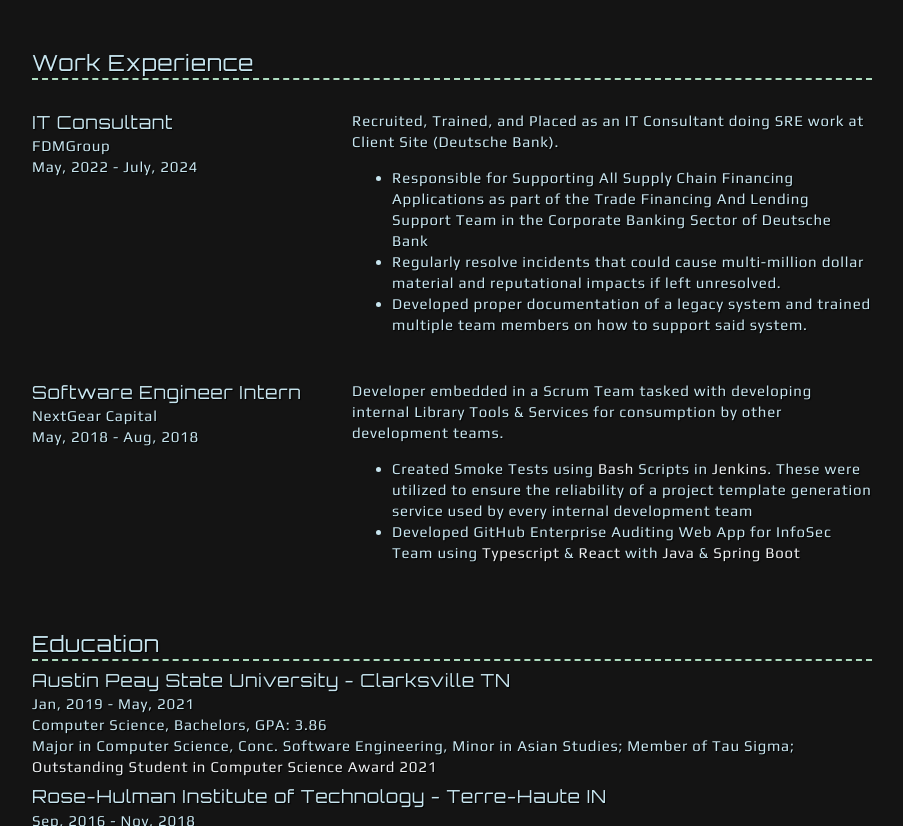
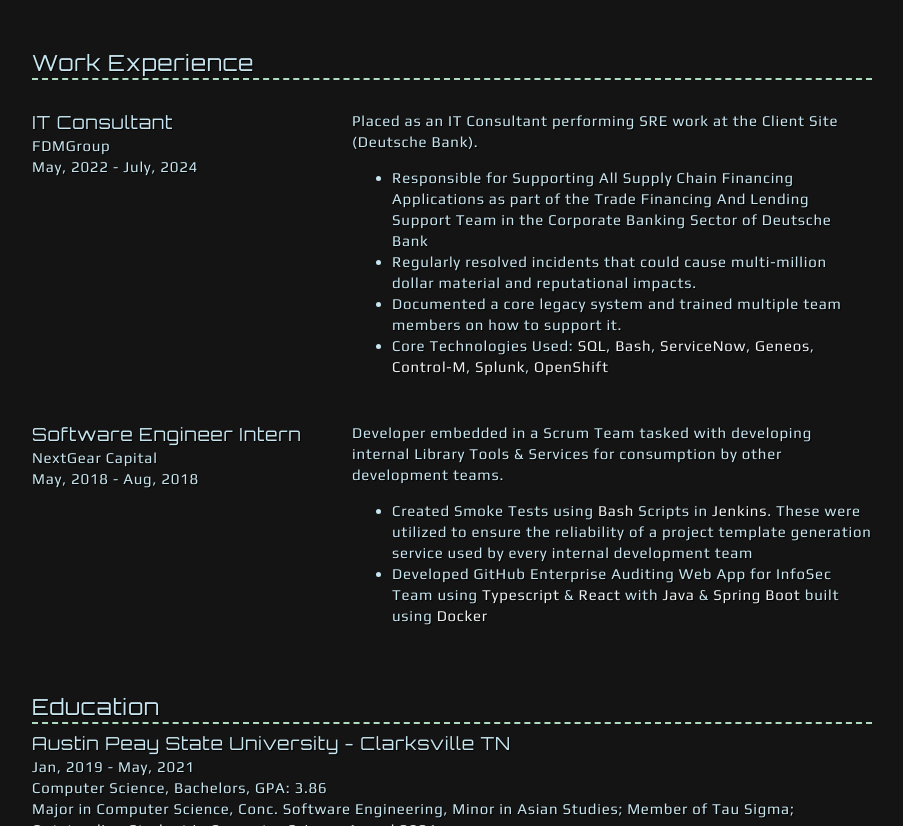
Before and after one commit to Shuruni/shuruni.github.io, a plain HTML site: page resume/index.html in a window 1280 px wide. Shown: the part 980-1806 px from the top of the page, without its empty margins (188-1091 px from the left). Drawn offline with Linux system fonts and the light colour scheme.

Commit message:
Updated Resume to Include Core Technologies Used During FDMGroup Employment

```diff
--- a/resume/index.html
+++ b/resume/index.html
@@ -59,7 +59,7 @@
               <h3>Nabi Project</h3>
               <p>A personal assistant <em>Progressive Web App (PWA)</em>. The application leverages <em>AI/ML</em> concepts in <em>Natural Language Understanding(NLU)</em> for parsing user queries, as well as TTS. Developed as a Personal Project using <em>React</em> w/ <em>MaterialUI</em> for the Frontend, <em>Node</em>, <em>Python</em>, and <em>Flask</em>, for the Backend, and <em>Jenkins</em>, <em>Bash</em>, <em>Helm</em>, <em>Kubernetes</em>, and <em>Nginx</em> for Building and Deployment (CI/CD).</p>
               <div class="project-links no-print">
-                <a class="btn project-links" href="https://nabi.hikaru.app" target="_blank">Demo Coming Soon!</a>
+                <!-- <a class="btn project-links" href="https://nabi.hikaru.app" target="_blank">Demo Coming Soon!</a> -->
                 <a class="btn project-links" href="https://github.com/Nabi-Project/Nabi-Project" target="_blank">See on GitHub</a>
               </div>
             </article>
@@ -105,12 +105,13 @@
           </div>
           <div class="work-summary">
             <p>
-              Recruited, Trained, and Placed as an IT Consultant doing SRE work at Client Site (Deutsche Bank).
+              Placed as an IT Consultant performing SRE work at the Client Site (Deutsche Bank).
             </p>
             <ul>
               <li>Responsible for Supporting All Supply Chain Financing Applications as part of the Trade Financing And Lending Support Team in the Corporate Banking Sector of Deutsche Bank</li>
-              <li>Regularly resolve incidents that could cause multi-million dollar material and reputational impacts if left unresolved.</li>
-              <li>Developed proper documentation of a legacy system and trained multiple team members on how to support said system.</li>
+              <li>Regularly resolved incidents that could cause multi-million dollar material and reputational impacts.</li>
+              <li>Documented a core legacy system and trained multiple team members on how to support it.</li>
+              <li>Core Technologies Used: <em>SQL</em>, <em>Bash</em>, <em>ServiceNow</em>, <em>Geneos</em>, <em>Control-M</em>, <em>Splunk</em>, <em>OpenShift</em></li>
             </ul>
           </div>
         </section>
@@ -124,7 +125,7 @@
             <p>Developer embedded in a Scrum Team tasked with developing internal Library Tools & Services for consumption by other development teams.</p>
             <ul>
               <li>Created Smoke Tests using <em>Bash</em> Scripts in <em>Jenkins</em>. These were utilized to ensure the reliability of a project template generation service used by every internal development team</li>
-              <li>Developed GitHub Enterprise Auditing Web App for InfoSec Team using <em>Typescript</em> & <em>React</em> with <em>Java</em> & <em>Spring Boot</em></li>
+              <li>Developed GitHub Enterprise Auditing Web App for InfoSec Team using <em>Typescript</em> & <em>React</em> with <em>Java</em> & <em>Spring Boot</em> built using <em>Docker</em></li>
             </ul>
           </div>
         </section>
```
Also changed, not shown: 1 other file.
